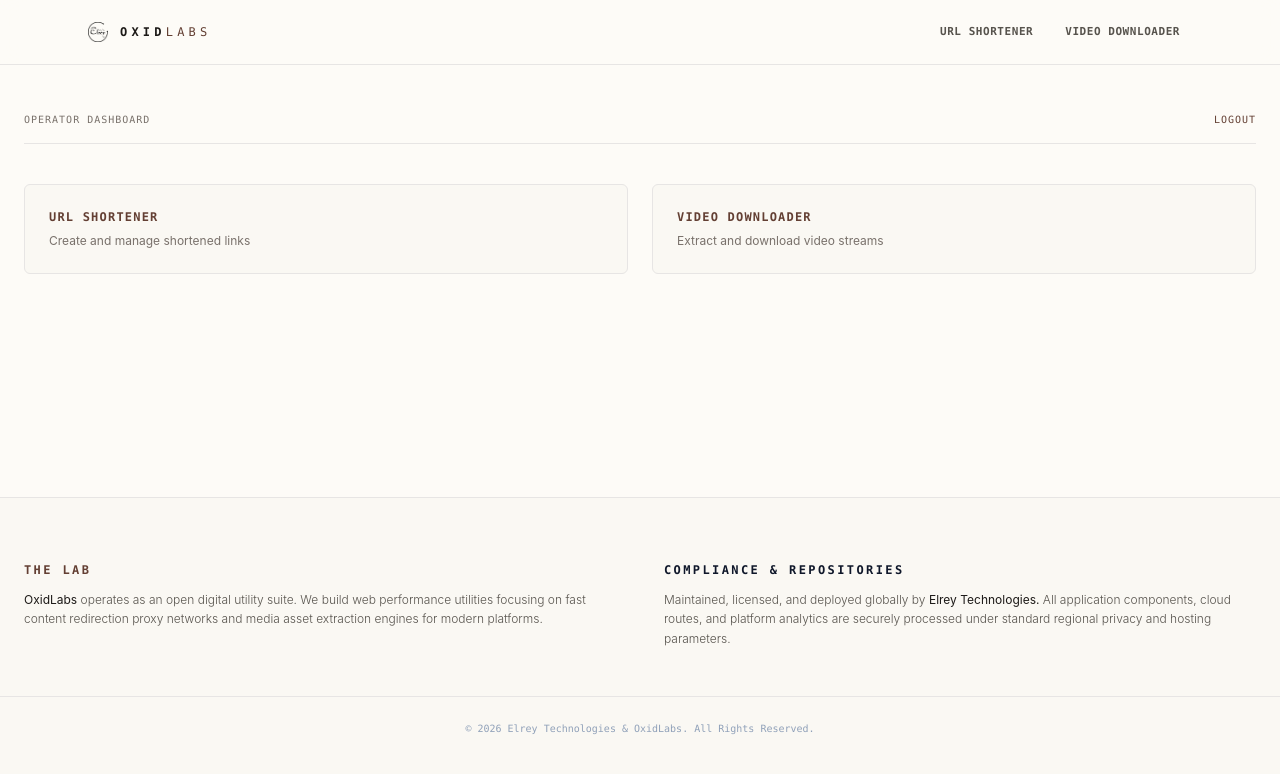
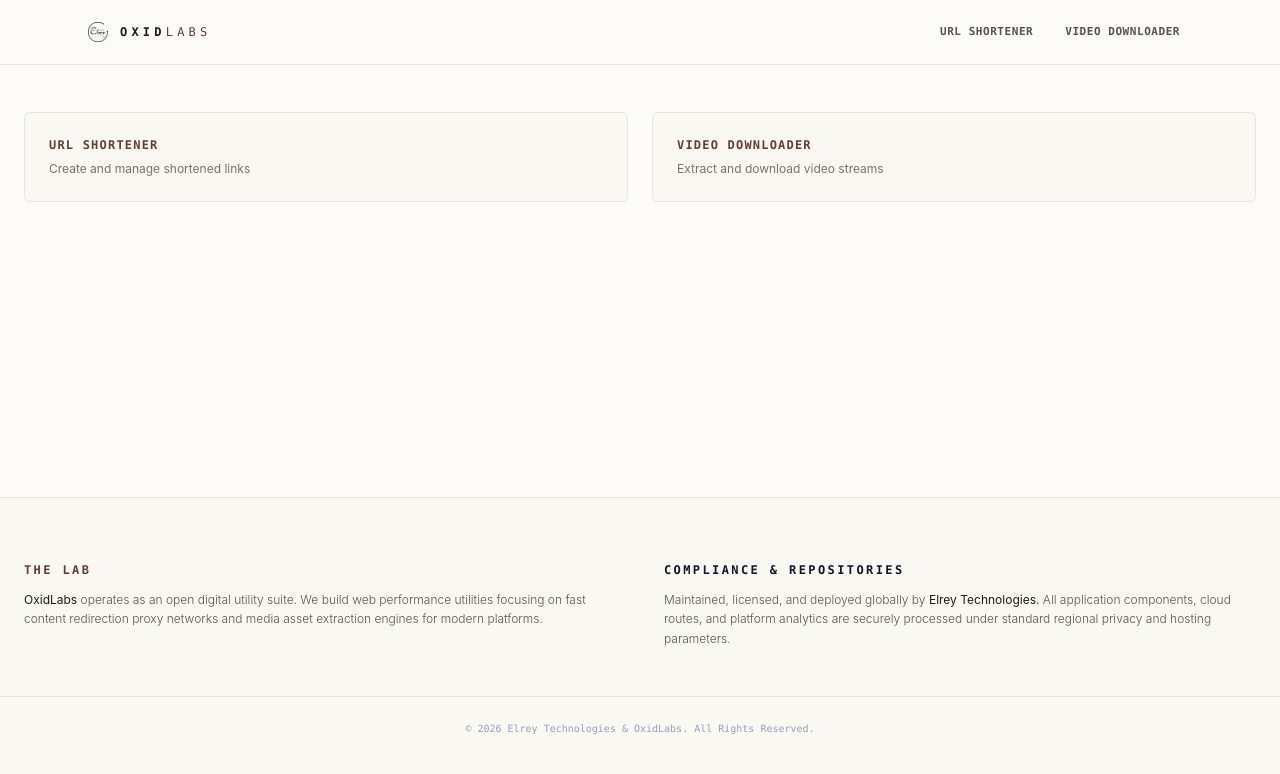
Before and after one commit to Fahyvor/url-shortner-ui, a React (Vite) app: page /dashboard in a window 1280 px wide. Shown: the top 774 px of the page. Built offline with nearby package versions, Linux system fonts and the light colour scheme; sample sign-in values are in the browser's storage.

Commit message:
fixing production

```diff
--- a/src/pages/Dashboard.tsx
+++ b/src/pages/Dashboard.tsx
@@ -7,23 +7,6 @@
 
   return (
     <div className="w-full mx-auto px-6 py-12 space-y-10">
-
-      {/* HEADER */}
-      <div className="flex justify-between items-center border-b border-stone-200 pb-4">
-        <span className="font-mono text-[10px] tracking-widest text-stone-500">
-          OPERATOR DASHBOARD
-        </span>
-
-        <button
-          onClick={() => {
-            logout();
-            navigate("/login");
-          }}
-          className="text-[10px] font-mono text-elrey-accent uppercase tracking-widest"
-        >
-          Logout
-        </button>
-      </div>
 
       {/* SERVICES */}
       <div className="grid md:grid-cols-2 gap-6">
```
